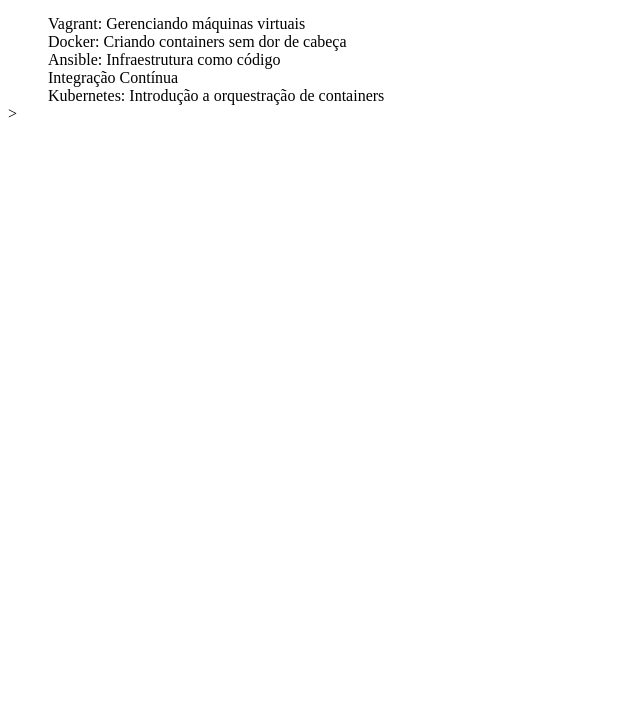
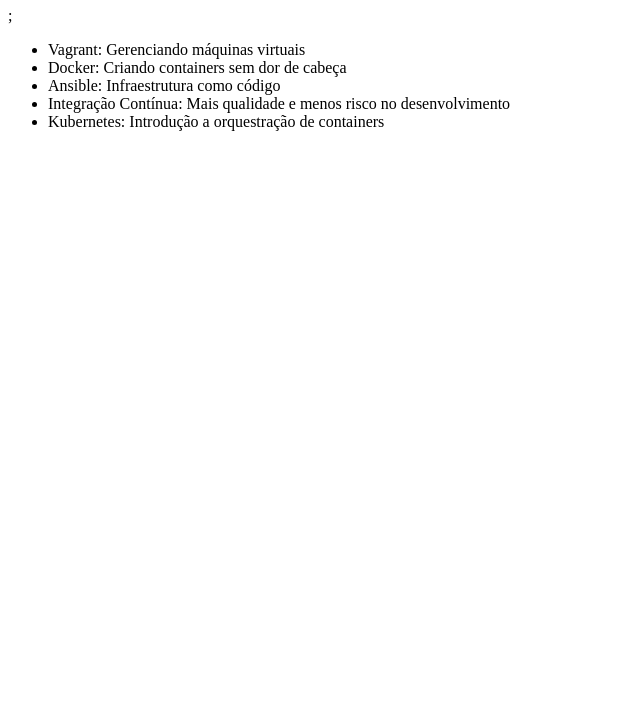
Before and after one commit to DaniloSilva-ITE/alura-git, a plain HTML site: page index.html in a window 1280 px wide. Shown: the part 99-800 px from the top of the page, without its empty margins (0-640 px from the left). Drawn offline with Linux system fonts and the light colour scheme.

Commit message:
Alinhando branchs

```diff
--- a/index.html
+++ b/index.html
@@ -5,14 +5,14 @@
     <title>Cursos de DevOps da Alura</title>
 </head>
 <body>
-    <h1>Cursos de DevOps</h1>;
+    <<h1>Cursos de DevOps</h1>;
 
-    <dl>
-        <dd>Vagrant: Gerenciando máquinas virtuais</dd>
-        <dd>Docker: Criando containers sem dor de cabeça</dd>
-        <dd>Ansible: Infraestrutura como código</dd>
-        <dd>Integração Contínua</dd>
-        <dd>Kubernetes: Introdução a orquestração de containers</dd>>
-    </dl>
+    <ul>
+        <li>Vagrant: Gerenciando máquinas virtuais</li>
+        <li>Docker: Criando containers sem dor de cabeça</li>
+        <li>Ansible: Infraestrutura como código</li>
+        <li>Integração Contínua: Mais qualidade e menos risco no desenvolvimento</li>
+        <li>Kubernetes: Introdução a orquestração de containers</li>
+    </ul>
 </body>
 </html>
```
